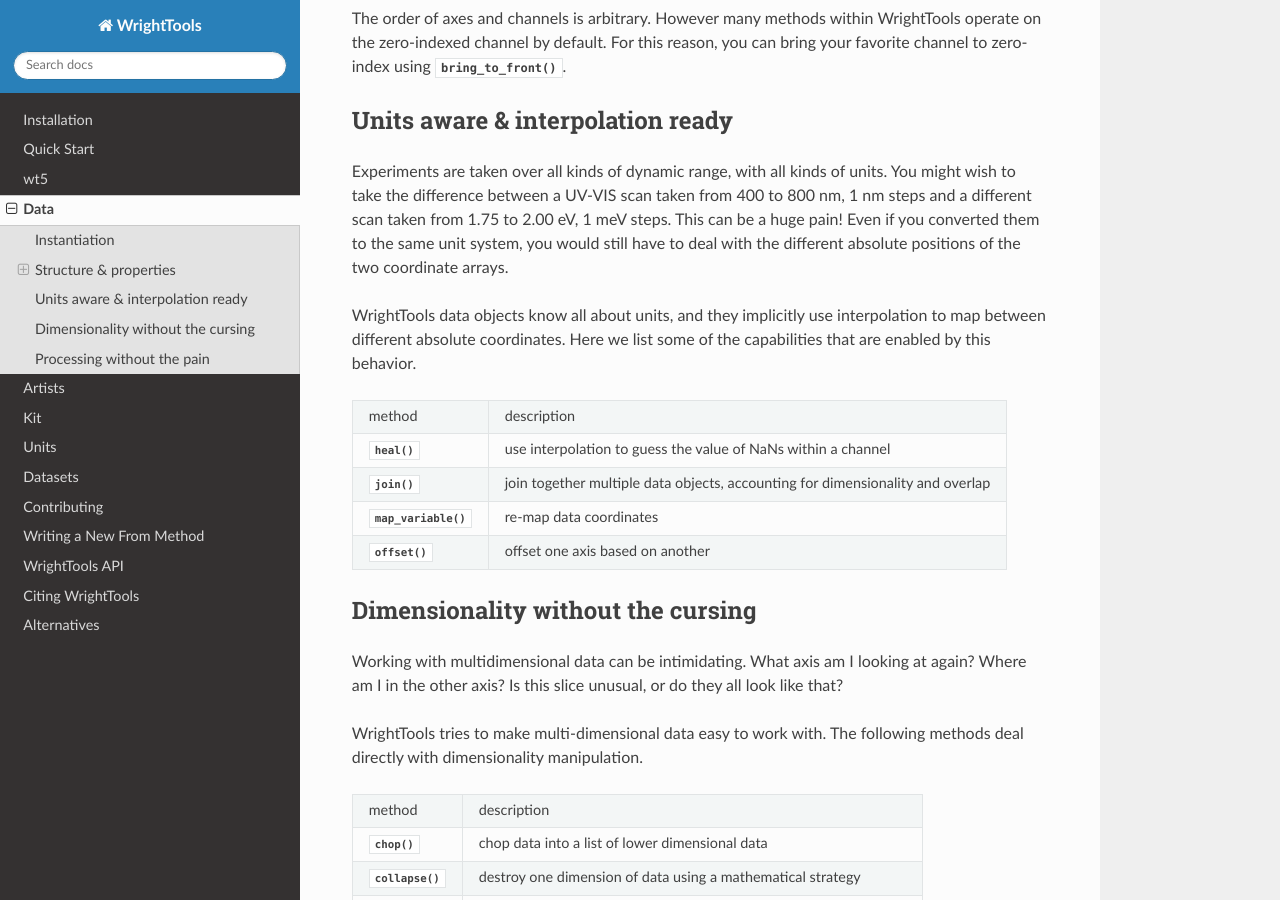
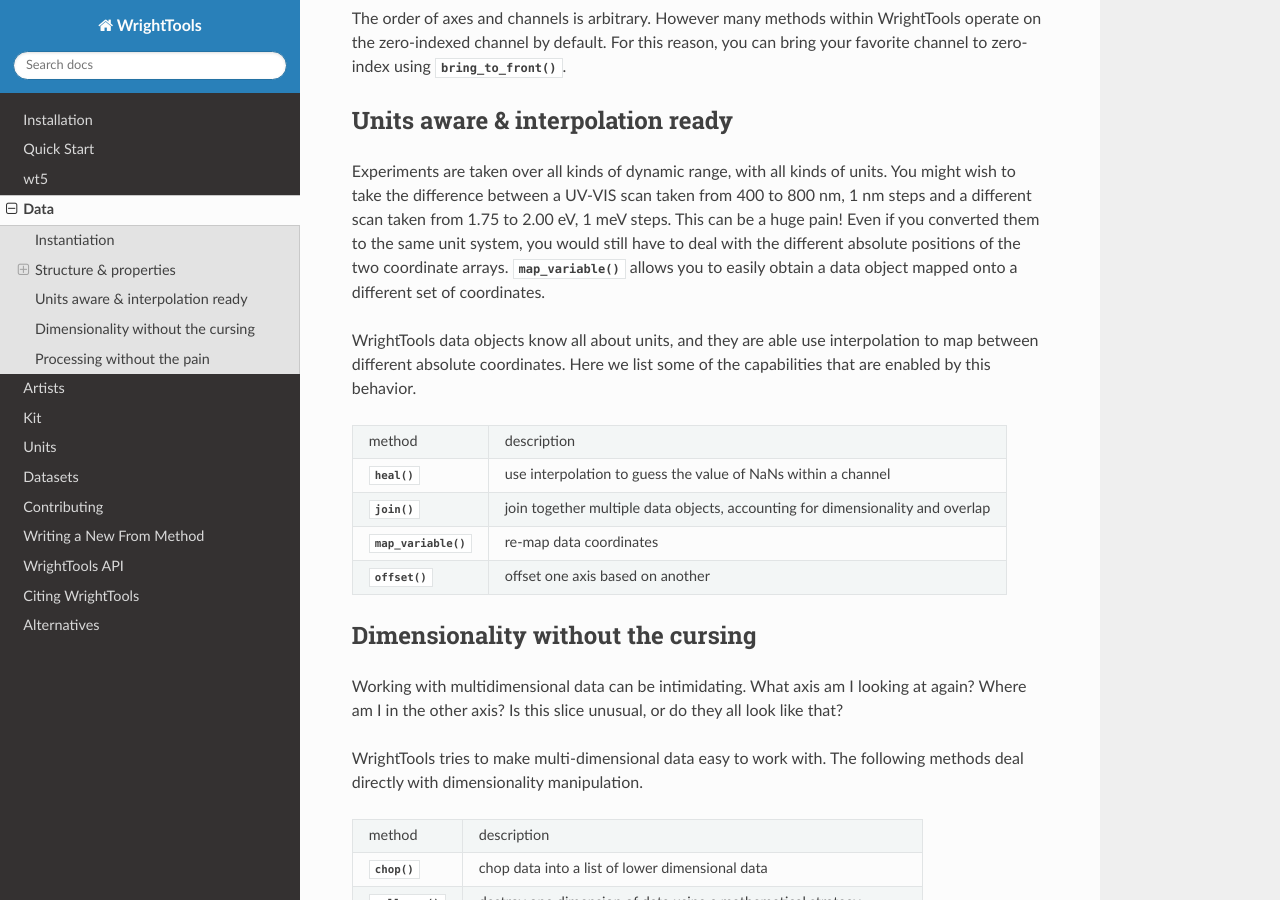
Before and after one commit to wright-group/WrightTools, a Sphinx documentation site: the page built from docs/data.rst, in a window 1280 px wide and 900 px high, scrolled down 3072 px. Built offline with Sphinx 7.4.7 and the Read the Docs theme 2.0.0, drawn with Linux system fonts in a browser that asks for light colours; pages that are not in the unit, such as notebooks, are missing from menus; the version number could not be read and is left out.

Commit message:
DOC: Remove confusing language
Make it clear that transformations that need to divide incongruent data objects need to call `map_variable`

Removes language about 'implicit'

```diff
--- a/docs/data.rst
+++ b/docs/data.rst
@@ -151,8 +151,9 @@
 You might wish to take the difference between a UV-VIS scan taken from 400 to 800 nm, 1 nm steps and a different scan taken from 1.75 to 2.00 eV, 1 meV steps.
 This can be a huge pain!
 Even if you converted them to the same unit system, you would still have to deal with the different absolute positions of the two coordinate arrays.
+:meth:`~WrightTools.data.Data.map_variable` allows you to easily obtain a data object mapped onto a different set of coordinates.
 
-WrightTools data objects know all about units, and they implicitly use interpolation to map between different absolute coordinates.
+WrightTools data objects know all about units, and they are able use interpolation to map between different absolute coordinates.
 Here we list some of the capabilities that are enabled by this behavior.
 
 ==================================================  ================================================================================
```
